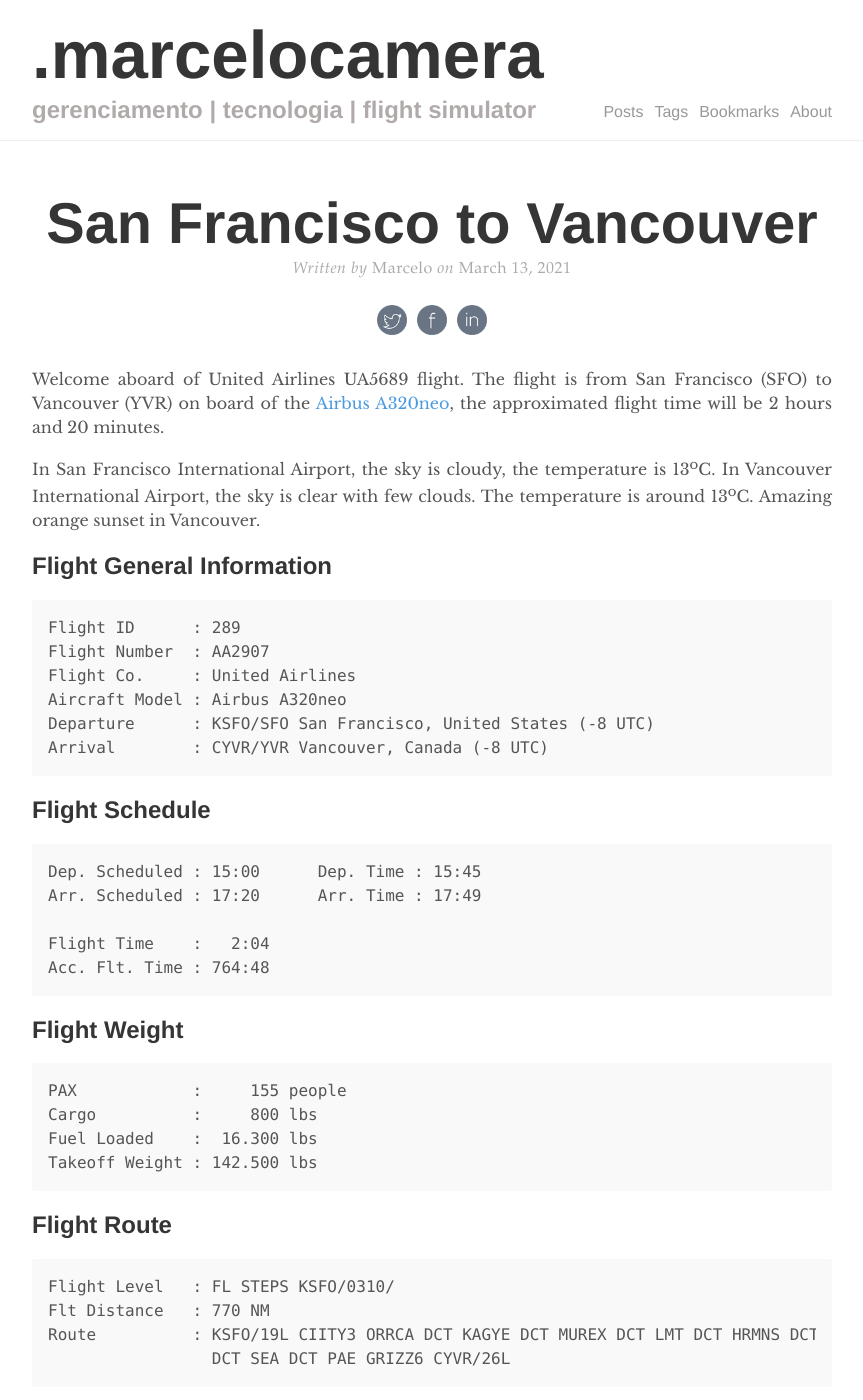
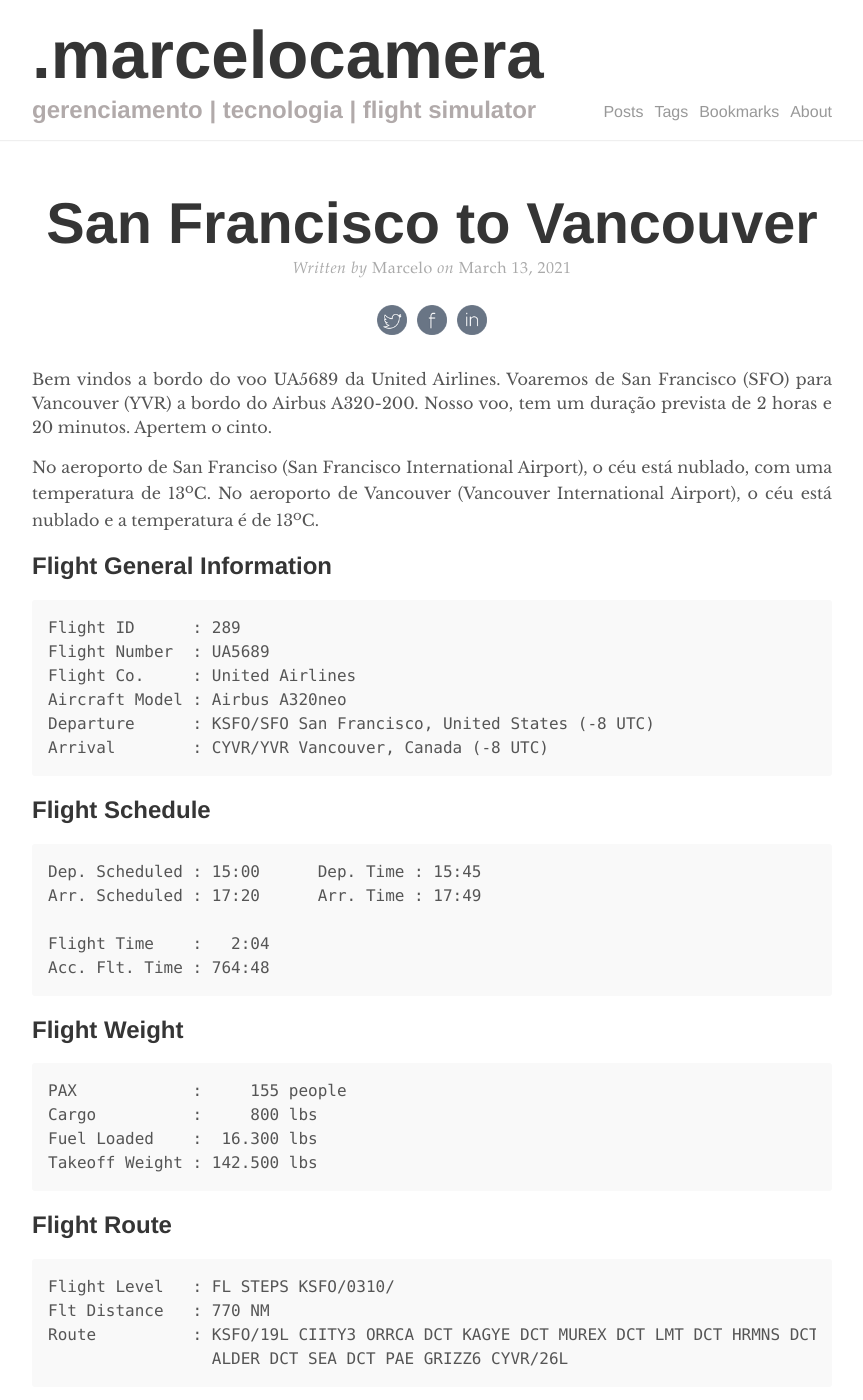
Before and after one commit to marcelocamera/marcelocamera.github.io, a Jekyll site: the page built from _posts/2021-03-13-289-SFO-YVR.md, in a window 1280 px wide and 1400 px high. Shown: the whole window, without its empty margins (208-1071 px from the left). Built offline with Jekyll 4.4.1, drawn with Linux system fonts in a browser that asks for light colours; comment, search, counter and statistics services are not loaded; some of the changed text lies outside the part shown.

Commit message:
Update 2021-03-13-289-SFO-YVR.md

```diff
--- a/_posts/2021-03-13-289-SFO-YVR.md
+++ b/_posts/2021-03-13-289-SFO-YVR.md
@@ -5,14 +5,15 @@ author: "Marcelo"
 comments: true
 tags: flight-simulator
 ---
-Welcome aboard of United Airlines UA5689 flight. The flight is from San Francisco (SFO) to Vancouver (YVR) on board of the <a href="https://imgproc.airliners.net/photos/airliners/1/1/9/6346911.jpg?v=v48fa935c0eb" target="_blank">Airbus A320neo</a>, the approximated flight time will be 2 hours and 20 minutes.
+Bem vindos a bordo do voo UA5689 da United Airlines. Voaremos de San Francisco (SFO) para Vancouver (YVR) a bordo do Airbus A320-200. Nosso voo, tem um duração prevista de 2 horas e 20 minutos. Apertem o cinto.
+<!--more-->
 
-In San Francisco International Airport, the sky is cloudy, the temperature is 13<sup>o</sup>C. In Vancouver International Airport, the sky is clear with few clouds. The temperature is around 13<sup>o</sup>C. Amazing orange sunset in Vancouver.
+No aeroporto de San Franciso (San Francisco International Airport), o céu está nublado, com uma temperatura de 13<sup>o</sup>C. No aeroporto de Vancouver (Vancouver International Airport), o céu está nublado e a temperatura é de 13<sup>o</sup>C.
 
 ## Flight General Information
 {% highlight markdown %}
 Flight ID      : 289
-Flight Number  : AA2907
+Flight Number  : UA5689
 Flight Co.     : United Airlines
 Aircraft Model : Airbus A320neo
 Departure      : KSFO/SFO San Francisco, United States (-8 UTC)
@@ -40,20 +41,23 @@ Takeoff Weight : 142.500 lbs
 {% highlight markdown %}
 Flight Level   : FL STEPS KSFO/0310/
 Flt Distance   : 770 NM
-Route          : KSFO/19L CIITY3 ORRCA DCT KAGYE DCT MUREX DCT LMT DCT HRMNS DCT ALDER
-                 DCT SEA DCT PAE GRIZZ6 CYVR/26L
+Route          : KSFO/19L CIITY3 ORRCA DCT KAGYE DCT MUREX DCT LMT DCT HRMNS DCT
+                 ALDER DCT SEA DCT PAE GRIZZ6 CYVR/26L
 {% endhighlight %}
 
 ## Weather Information
 {% highlight markdown %}
 KSFO/SFO SAN FRANCISCO INTL
-   KSFO 132256Z 29016KT 10SM BKN019 BKN035 13/06 A3031 RMK AO2 SLP262 T01330056
+   KSFO 132256Z 29016KT 10SM BKN019 BKN035 13/06 A3031
 
 CYVR/YVR VANCOUVER INTL
-   CYVR 132300Z 13008KT 20SM FEW130 BKN170 BKN210 13/02 A3012 RMK AC1AS7CI1 AC TR CI TR
-   SLP200
+   CYVR 132300Z 13008KT 20SM FEW130 BKN170 BKN210 13/02 A3012
 {% endhighlight %}
 
 <figure align="center">
-   <img src="/assets/289.PNG">
+   <img src="/assets/289a.webp">
 </figure>
+
+<figure align="center">
+   <img src="/assets/289b.webp"   alt="flight simulator, msfs2020, fs2020, flight, airbus, a320, san francisco, vancouver, united states, canada, united airlines">
+</figure>
```
